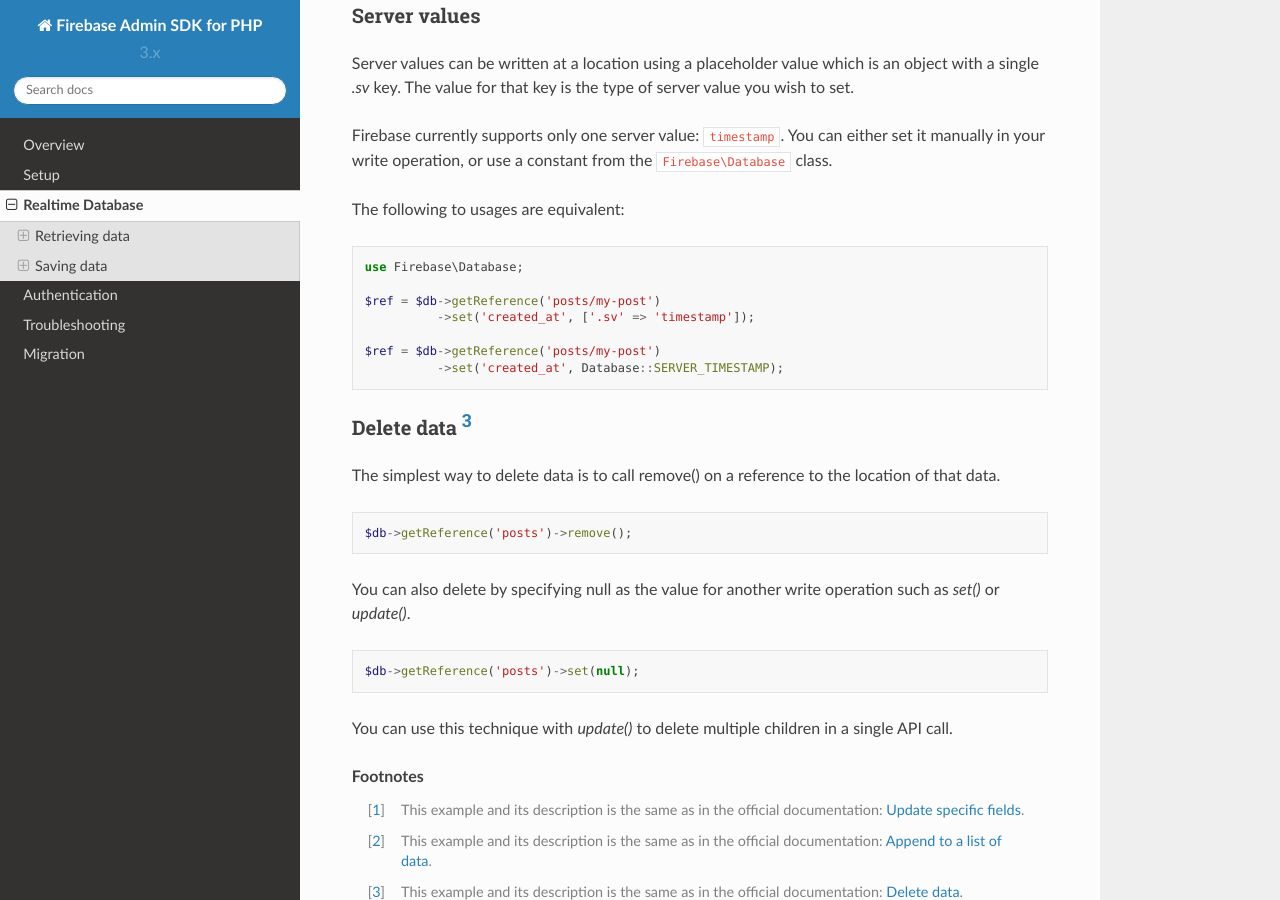
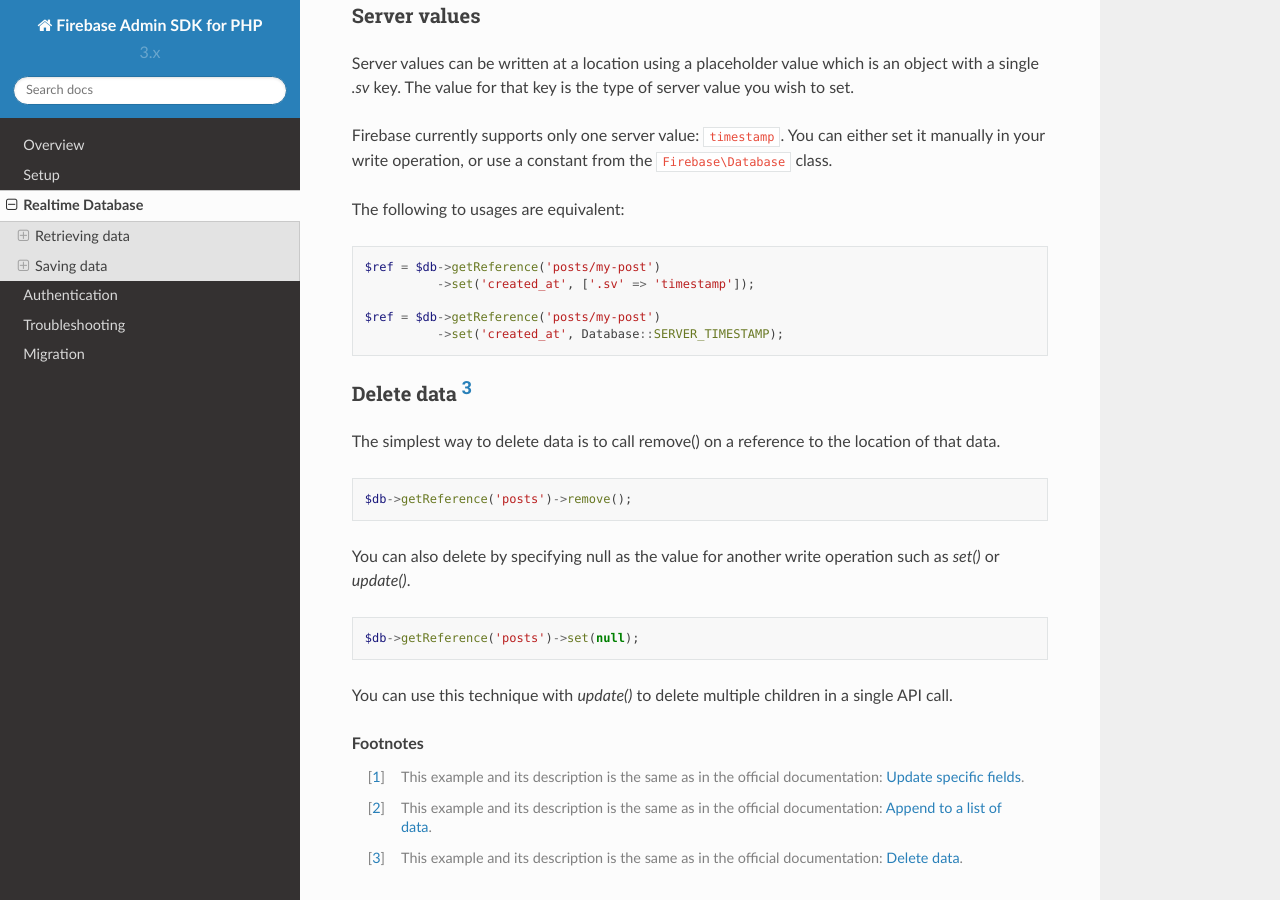
Before and after one commit to kreait/firebase-php, a Sphinx documentation site: the page built from docs/realtime-database.rst, in a window 1280 px wide and 900 px high, scrolled down 6031 px. Built offline with Sphinx 7.4.7 and the Read the Docs theme 2.0.0, drawn with Linux system fonts in a browser that asks for light colours.

Commit message:
Remove wrong use statement
Fixes #103

```diff
--- a/docs/realtime-database.rst
+++ b/docs/realtime-database.rst
@@ -327,8 +327,6 @@
 
 .. code-block:: php
 
-    use Firebase\Database;
-
     $ref = $db->getReference('posts/my-post')
               ->set('created_at', ['.sv' => 'timestamp']);
 
```
